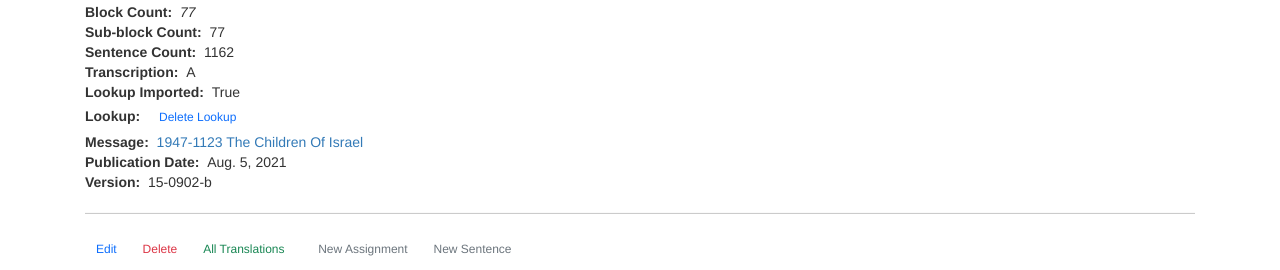
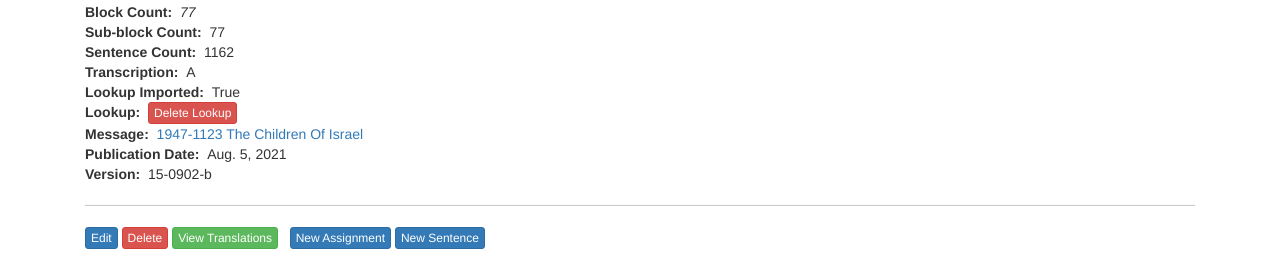
Before and after one commit to LearnableLoopAI/todproof_proj, a Django app: page /messages/1/translations/1/ in a window 1280 px wide. Shown: the part 263-533 px from the top of the page. Run offline with Django 3.2, Linux system fonts and the light colour scheme; data comes from the database, SQL or seed files in the repository; both versions use the stored data as it was after the commit; some libraries are stand-ins or nearby versions.

Commit message:
fix all classes for buttons in templates

```diff
--- a/todproof/templates/todproof/show_message_translation.html
+++ b/todproof/templates/todproof/show_message_translation.html
@@ -17,9 +17,9 @@
 {% if translation.lan == 'ENG' %}
   <strong>Lookup Imported:</strong>&nbsp;&nbsp;{{ translation.li }}<br>
   {% if translation.li %}
-  <strong>Lookup:</strong>&nbsp;&nbsp;<a class="btn btn-outline-primary btn-sm" href="{% url 'delete-lookup' translation.message.id translation.id %}">Delete Lookup</a> <!----><br>
+  <strong>Lookup:</strong>&nbsp;&nbsp;<a class="btn btn-xs btn-danger" href="{% url 'delete-lookup' translation.message.id translation.id %}">Delete Lookup</a> <!----><br>
   {% else %}
-  <strong>Lookup:</strong>&nbsp;&nbsp;<a class="btn btn-outline-primary btn-sm" href="{% url 'import-lookup' translation.message.id translation.id %}">Import Lookup</a> <!----><br>
+  <strong>Lookup:</strong>&nbsp;&nbsp;<a class="btn btn-xs btn-primary" href="{% url 'import-lookup' translation.message.id translation.id %}">Import Lookup</a> <!----><br>
   {% endif %}
 {% else %}
 <strong>Translate Additions Randomized:</strong>&nbsp;&nbsp;{{ translation.li }}<br>
@@ -32,14 +32,14 @@
   <strong>Version:</strong>&nbsp;&nbsp;{{ translation.version }}<br>
   <!-- </center> -->
   <hr>
-  <a class="btn btn-outline-primary btn-sm" href="">Edit</a> <!--% url 'update-message-translation' message.id translation.id %-->
-  <a class="btn btn-outline-danger btn-sm" href="">Delete</a> <!--% url 'delete-message-translation' message.id translation.id %-->
-  <a class="btn btn-outline-success btn-sm" href="{% url 'index-messages' %}">All Translations</a>
+  <a class="btn btn-xs btn-primary" href="">Edit</a> <!--% url 'update-message-translation' message.id translation.id %-->
+  <a class="btn btn-xs btn-danger" href="">Delete</a> <!--% url 'delete-message-translation' message.id translation.id %-->
+  <a class="btn btn-xs btn-success" href="{% url 'index-messages' %}">View Translations</a>
   &nbsp;
   <!-- <a class="btn btn-outline-secondary btn-sm" href="{% url 'create-message' %}">New Message</a> -->
   <!--<a class="btn btn-outline-secondary btn-sm" href="{% url 'create-message-translation' message.id %}">New Translation</a> -->
-  <a class="btn btn-outline-secondary btn-sm" href="{% url 'create-assignment' %}">New Assignment</a> <!---->
-  <a class="btn btn-outline-secondary btn-sm" href="{% url 'create-translation-sentence' translation.id %}">New Sentence</a>
+  <a class="btn btn-xs btn-primary" href="{% url 'create-assignment' %}">New Assignment</a> <!---->
+  <a class="btn btn-xs btn-primary" href="{% url 'create-translation-sentence' translation.id %}">New Sentence</a>
 
   <center><h2>Assignments</h2></center>
   <table class="table table-hover">
```
Also changed, not shown: todproof/templates/todproof/show_assignment.html (+7 -7 lines), todproof/templates/todproof/show_message.html (+5 -5 lines), db.sqlite3.
